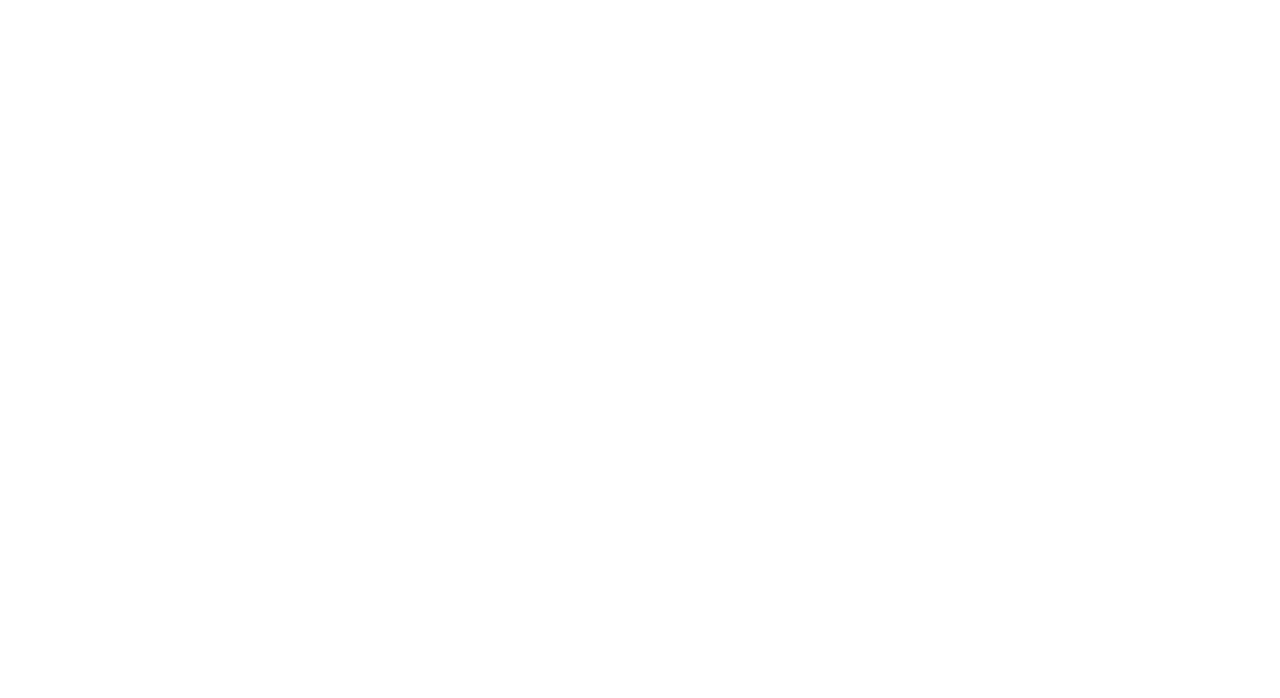
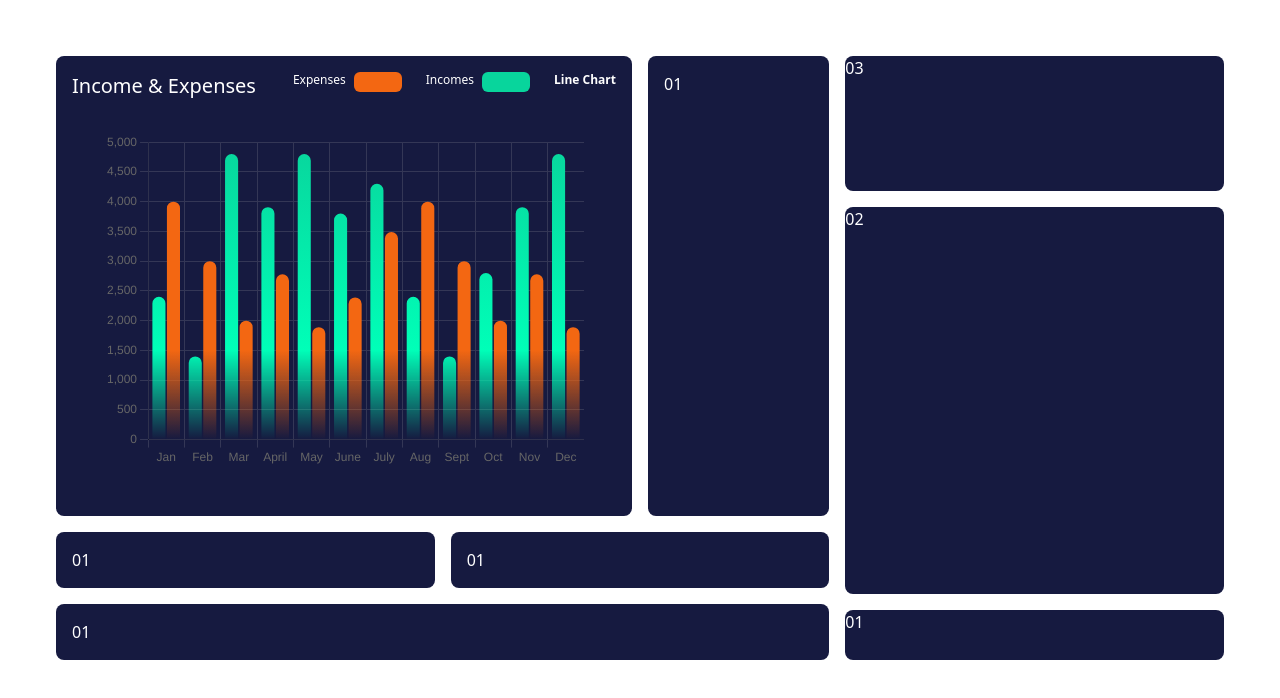
Before and after one commit to Sara-AM91/finance-tracker-frontend, a React (Vite) app: page / in a window 1280 px wide. Shown: the top 698 px of the page. Built offline with nearby package versions, Linux system fonts and the light colour scheme.

Commit message:
added grid for dashboard with first chart

```diff
--- a/src/App.jsx
+++ b/src/App.jsx
@@ -1,6 +1,12 @@
 //Used ES6:
+import Dashboard from "./components/Dashboard";
+
 const App = () => {
-  return <div></div>;
+  return (
+    <div>
+      <Dashboard />
+    </div>
+  );
 };
 
 export default App;
--- /dev/null
+++ b/src/components/Dashboard.jsx
@@ -0,0 +1,53 @@
+import ExpensesVsIncome from "./charts/ExpensesVsIncome";
+
+const Dashboard = () => {
+  return (
+    <div className="grid grid-cols-6 gap-4 p-4 m-10">
+      <div className=" col-span-4 grid grid-cols-4 gap-4">
+        <div className="col-span-3 bg-[#161A40] p-4 text-white rounded-lg">
+          <div className="flex justify-between">
+            <h1 className="text-xl">Income & Expenses</h1>
+            <div className="flex justify-between gap-6">
+              <div className="flex gap-2 align-middle">
+                <p className="text-xs">Expenses</p>
+                <div className="h-5 w-12 bg-[#F36712] text-xs rounded-md"></div>
+              </div>
+              <div className="flex gap-2 align-middle">
+                <p className="text-xs">Incomes</p>
+                <div className="h-5 w-12 bg-[#08D59C] text-xs rounded-md"></div>
+              </div>
+
+              <p className="text-xs font-semibold">Line Chart</p>
+            </div>
+          </div>
+          <ExpensesVsIncome />
+        </div>
+        <div className="col-span-1 bg-[#161A40] p-4 text-white rounded-lg">
+          01
+        </div>
+        <div className="col-span-2 bg-[#161A40] p-4 text-white rounded-lg">
+          01
+        </div>
+        <div className="col-span-2 bg-[#161A40] p-4 text-white rounded-lg">
+          01
+        </div>
+        <div className="col-span-4 bg-[#161A40] p-4 text-white rounded-lg">
+          01
+        </div>
+      </div>
+      <div className="col-span-2 grid grid-rows-12 gap-4">
+        <div className="row-span-2 bg-[#161A40] row-start-12 text-white rounded-lg">
+          01
+        </div>
+        <div className="row-span-8 bg-[#161A40] row-start-4 text-white rounded-lg">
+          02
+        </div>
+        <div className="row-span-3 bg-[#161A40] row-start-1 text-white rounded-lg">
+          03
+        </div>
+      </div>
+    </div>
+  );
+};
+
+export default Dashboard;
--- /dev/null
+++ b/src/components/charts/ExpensesVsIncome.jsx
@@ -0,0 +1,140 @@
+import React, { useRef, useEffect } from "react";
+import { Bar } from "react-chartjs-2";
+import {
+  Chart as ChartJS,
+  CategoryScale,
+  LinearScale,
+  BarElement,
+  Title,
+  Tooltip,
+  Legend,
+} from "chart.js";
+
+// Register chart.js components
+ChartJS.register(
+  CategoryScale,
+  LinearScale,
+  BarElement,
+  Title,
+  Tooltip,
+  Legend
+);
+
+const ExpensesVsIncome = () => {
+  const chartRef = useRef(null);
+
+  const uData = [
+    4000, 3000, 2000, 2780, 1890, 2390, 3490, 4000, 3000, 2000, 2780, 1890,
+  ];
+  const pData = [
+    2400, 1398, 4800, 3908, 4800, 3800, 4300, 2400, 1398, 2800, 3908, 4800,
+  ];
+
+  const xLabels = [
+    "Jan",
+    "Feb",
+    "Mar",
+    "April",
+    "May",
+    "June",
+    "July",
+    "Aug",
+    "Sept",
+    "Oct",
+    "Nov",
+    "Dec",
+  ];
+
+  // Create chart data with gradient fill
+  const chartData = {
+    labels: xLabels,
+    datasets: [
+      {
+        label: "Income",
+        data: pData,
+        backgroundColor: (context) => {
+          const chart = context.chart;
+          const { ctx, chartArea } = chart;
+
+          if (!chartArea) {
+            return null;
+          }
+          return pData.map((value) =>
+            createGradient(ctx, chartArea, "#08D59C", "#00FFB8", 1)
+          );
+        },
+        //text B7B7B7
+        borderRadius: 20,
+        hoverBackgroundColor: "rgba(8,213,156,1)",
+      },
+      {
+        label: "Expenses",
+        data: uData,
+        backgroundColor: (context) => {
+          const chart = context.chart;
+          const { ctx, chartArea } = chart;
+
+          if (!chartArea) {
+            return null;
+          }
+          return uData.map((value) =>
+            createGradient(ctx, chartArea, "#F36712", "#F36712", 1)
+          );
+        },
+        borderRadius: 20,
+        hoverBackgroundColor: "rgba(243,103,18,1)",
+      },
+    ],
+  };
+
+  // Gradient function
+  const createGradient = (ctx, chartArea, color1, color2) => {
+    const gradient = ctx.createLinearGradient(
+      0,
+      chartArea.top,
+      0,
+      chartArea.bottom
+    );
+    gradient.addColorStop(0, `${color1}`); // Full opacity at the top
+    gradient.addColorStop(0.7, `${color2}`); // Mostly opaque in the middle
+    gradient.addColorStop(1, `${color2}00`); // Transparent at the bottom
+    return gradient;
+  };
+
+  // Chart options
+  const options = {
+    responsive: true,
+    maintainAspectRatio: false,
+    plugins: {
+      legend: {
+        display: false,
+        position: "top",
+      },
+      title: {
+        display: false,
+        text: "Income vs Expenses",
+      },
+    },
+    scales: {
+      y: {
+        beginAtZero: true,
+        grid: {
+          color: "#343756", // Change this to your desired grid color
+        },
+      },
+      x: {
+        grid: {
+          color: "#343756", // Change this to your desired grid color
+        },
+      },
+    },
+  };
+
+  return (
+    <div style={{ width: "100%", height: "400px" }} className="p-3 xl:p-8">
+      <Bar ref={chartRef} data={chartData} options={options} />
+    </div>
+  );
+};
+
+export default ExpensesVsIncome;
```
Also changed, not shown: package.json (+9 -1 lines), 1 other file (tests, documents, lock files or other folders).
